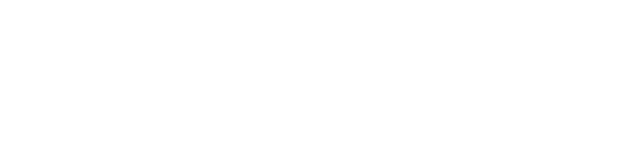
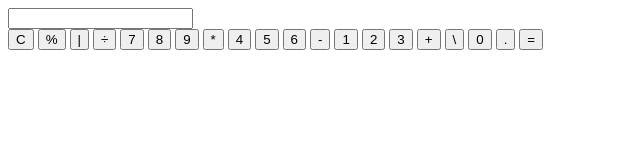
Before and after one commit to Yuto299/debtaku-tutorial, a plain HTML site: page index.html in a window 1280 px wide. Shown: the whole page, without its empty margins (0-640 px from the left). Drawn offline with Linux system fonts and the light colour scheme.

Commit message:
実装完了（css未実装）

```diff
--- a/index.html
+++ b/index.html
@@ -5,5 +5,36 @@
     <meta name="viewport" content="width=device-width, initial-scale=1.0" />
     <title>電卓</title>
   </head>
-  <body></body>
+  <body>
+    <input type="text" id="display" readonly />
+    <!-- //書き込みできない=計算結果表示欄 -->
+
+    <div class="buttons">
+      <button>C</button>
+      <button>%</button>
+      <button>|</button>
+      <button>÷</button>
+
+      <button>7</button>
+      <button>8</button>
+      <button>9</button>
+      <button>*</button>
+
+      <button>4</button>
+      <button>5</button>
+      <button>6</button>
+      <button>-</button>
+
+      <button>1</button>
+      <button>2</button>
+      <button>3</button>
+      <button>+</button>
+
+      <button>\</button>
+      <button>0</button>
+      <button>.</button>
+      <button>=</button>
+    </div>
+    <script src="./main.js"></script>
+  </body>
 </html>
--- a/main.js
+++ b/main.js
@@ -0,0 +1,18 @@
+const display = document.getElementById('display');
+const buttons = Array.from(document.querySelectorAll('.buttons button')); //.必要です、class名で取得するため
+
+buttons.forEach((button) => {
+  button.addEventListener('click', () => {
+    const value = button.textContent;
+
+    if (value === 'C') {
+      display.value = ''; //クリアボタンをしたら全て消す
+    } else if (value === '%') {
+      display.value = parseFloat(display.value) / 100; //パーセント計算
+    } else if (value === '=') {
+      display.value = eval(display.value); //=ボタンを押したら計算する
+    } else {
+      display.value += value; //その他のボタンはそのまま表示、押したボタンをくっつけるイメージ
+    }
+  });
+});
```
